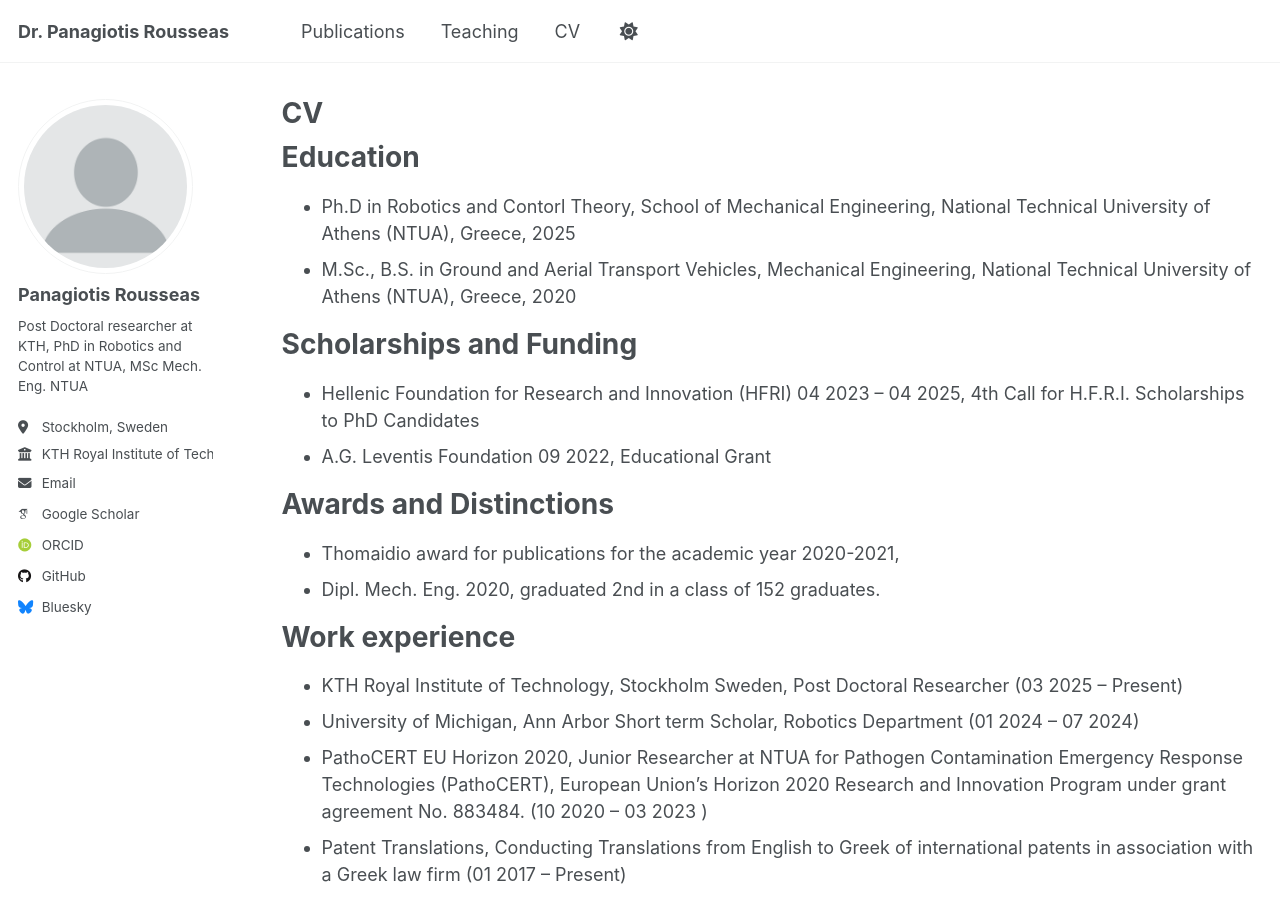
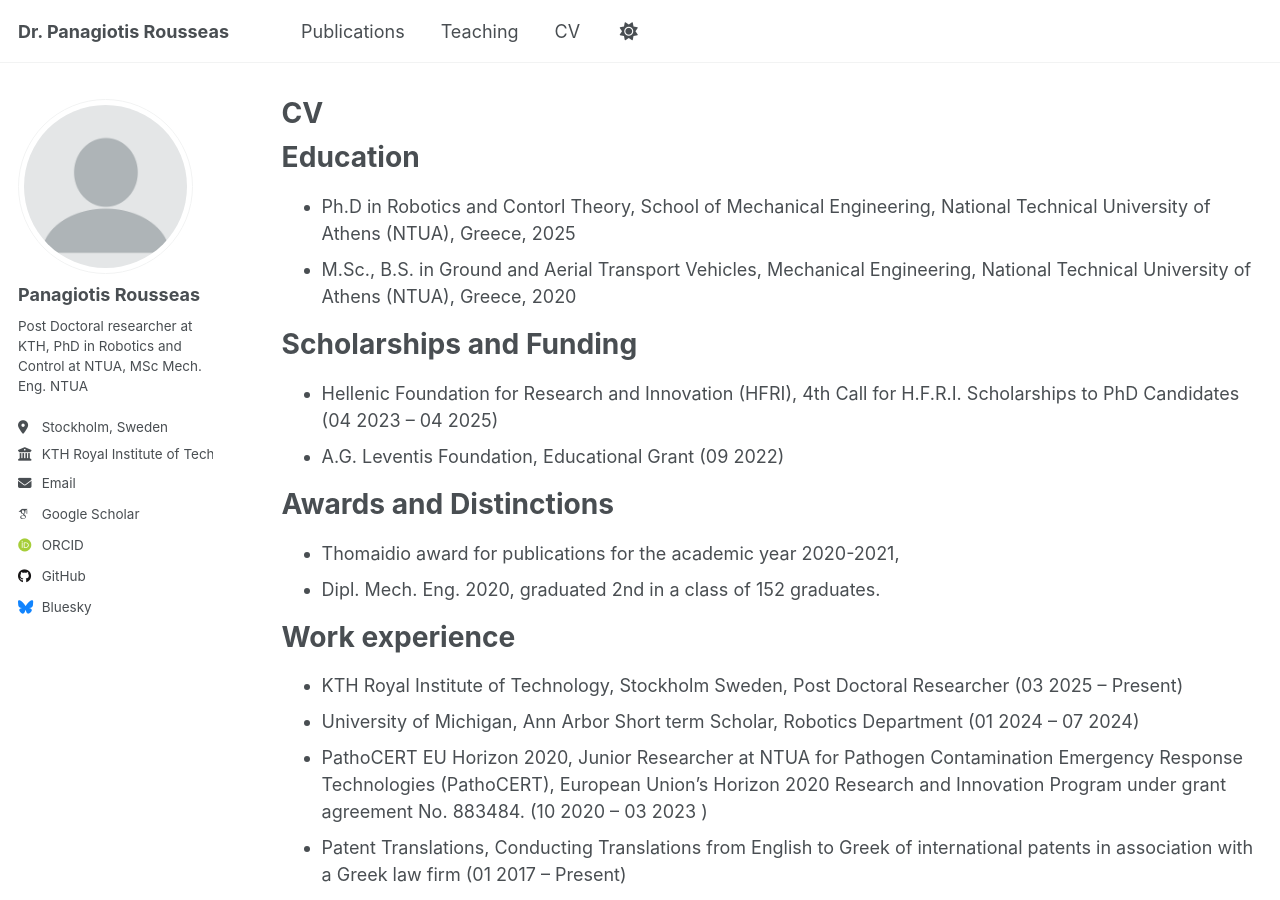
Before and after one commit to panosrousseas/panosrousseas.github.io, a Jekyll site: the page built from _pages/cv.md, in a window 1280 px wide and 900 px high. Built offline with Jekyll 4.4.1, drawn with Linux system fonts in a browser that asks for light colours; some web fonts are replaced; a script that is not in the unit is left out.

Commit message:
Update cv.md

```diff
--- a/_pages/cv.md
+++ b/_pages/cv.md
@@ -18,8 +18,8 @@ Education
 
 Scholarships and Funding
 ======
-* Hellenic Foundation for Research and Innovation (HFRI) 04 2023 – 04 2025, 4th Call for H.F.R.I. Scholarships to PhD Candidates
-* A.G. Leventis Foundation 09 2022, Educational Grant
+* Hellenic Foundation for Research and Innovation (HFRI), 4th Call for H.F.R.I. Scholarships to PhD Candidates (04 2023 – 04 2025)
+* A.G. Leventis Foundation, Educational Grant (09 2022)
 
 Awards and Distinctions
 ====
```
